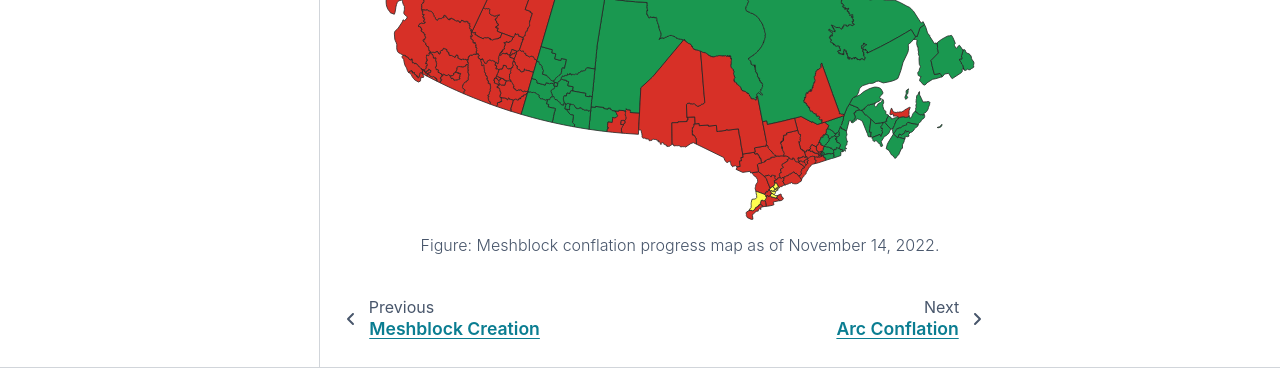
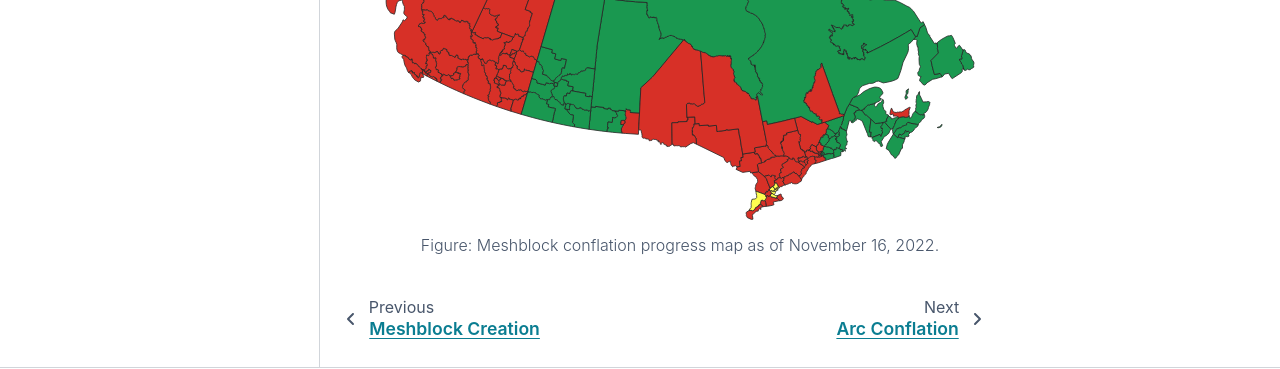
Before and after one commit to StatCan/egp-crn, a Sphinx documentation site: the page built from docs/source/road_network_collapse/meshblock_conflation.rst, in a window 1280 px wide and 900 px high, scrolled down 7284 px. Shown: the part 440-809 px from the top of the window. Built offline with Sphinx 7.4.7 and the PyData theme 0.15.4, drawn with Linux system fonts in a browser that asks for light colours.

Commit message:
[1] updated metrics

```diff
--- a/docs/source/road_network_collapse/meshblock_conflation.rst
+++ b/docs/source/road_network_collapse/meshblock_conflation.rst
@@ -205,4 +205,4 @@ Progress
 .. figure:: /source/_static/progress/meshblock_conflation_progress_map.png
     :alt: Meshblock conflation progress map.
 
-    Figure: Meshblock conflation progress map as of November 14, 2022.
+    Figure: Meshblock conflation progress map as of November 16, 2022.
--- a/docs/source/road_network_collapse/meshblock_creation.rst
+++ b/docs/source/road_network_collapse/meshblock_creation.rst
@@ -400,4 +400,4 @@ Progress
 .. figure:: /source/_static/progress/meshblock_creation_progress_map.png
     :alt: Meshblock creation progress map.
 
-    Figure: Meshblock creation progress map as of November 14, 2022.
+    Figure: Meshblock creation progress map as of November 16, 2022.
```
Also changed, not shown: docs/source/_static/progress/meshblock_conflation_progress_map.png, docs/source/_static/progress/meshblock_creation_progress_map.png, 1 other file.
